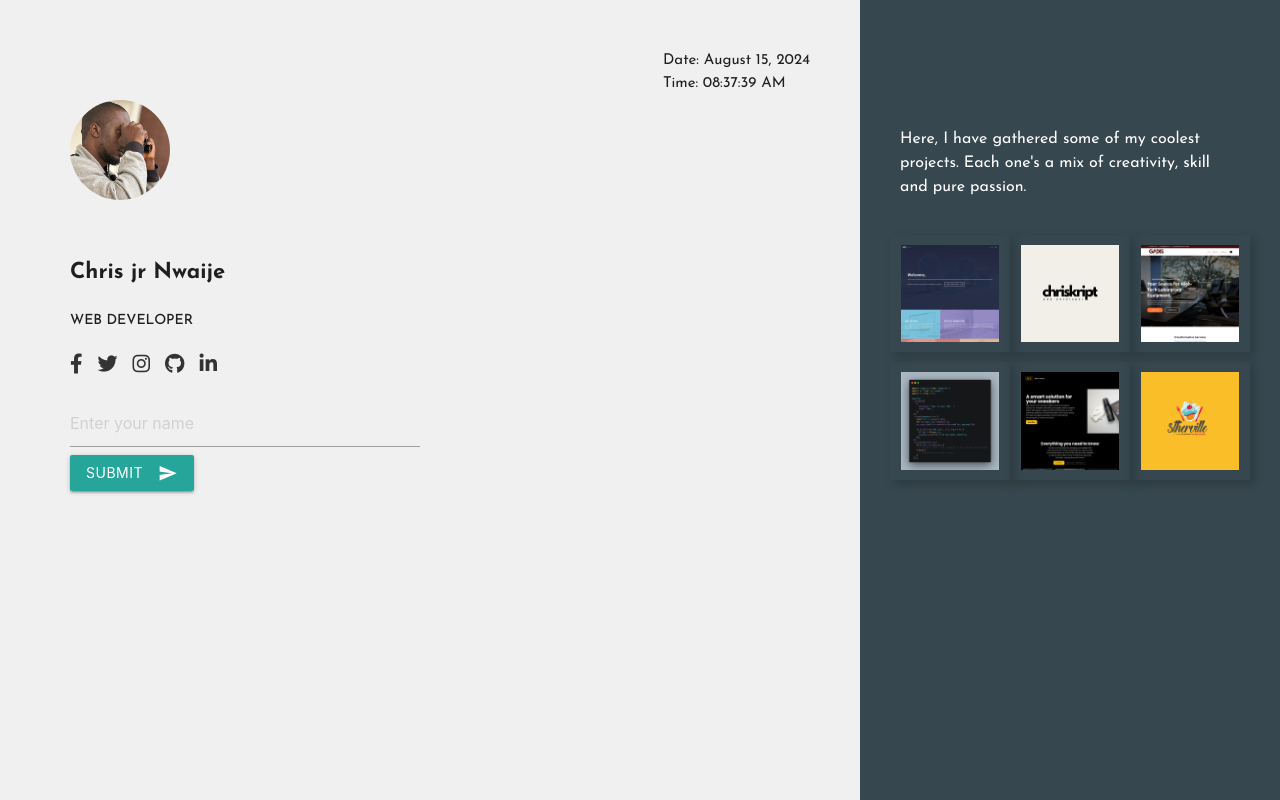
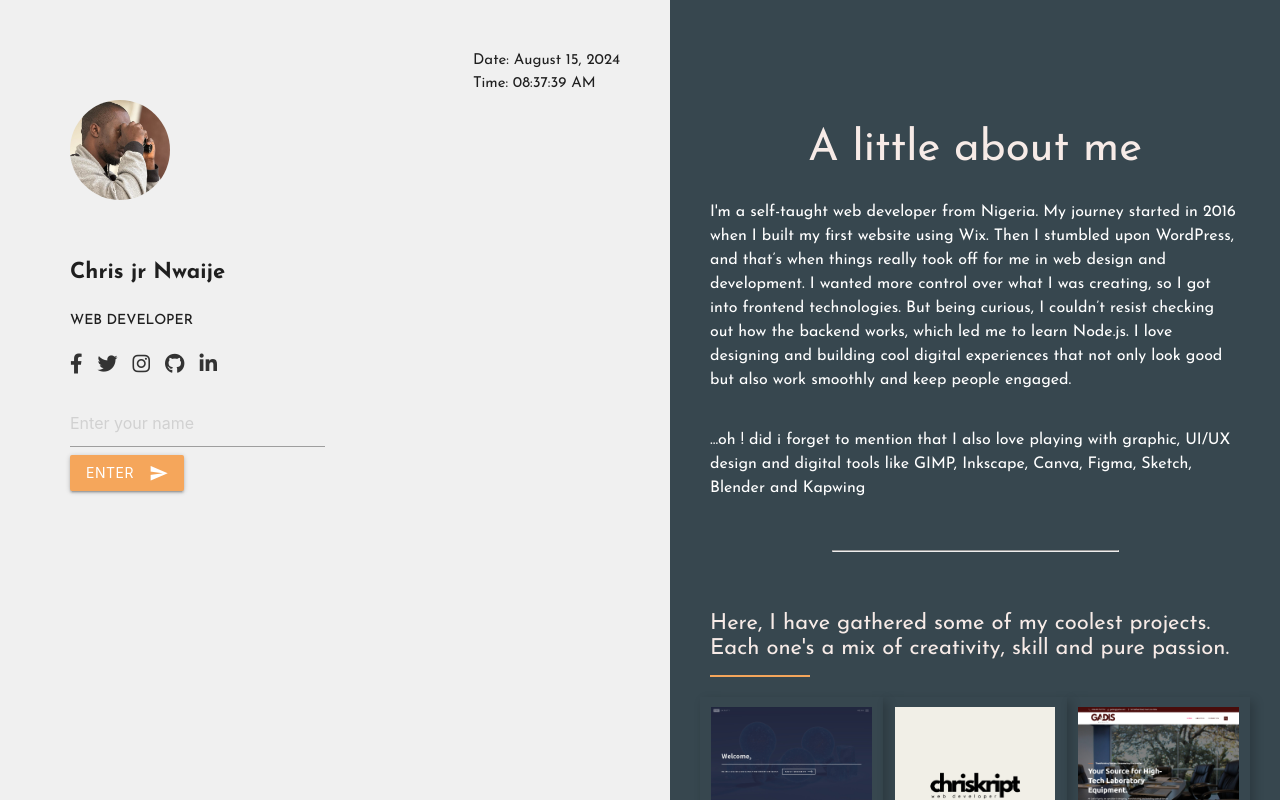
Before and after one commit to chriskript/portfolio-flex-card, a plain HTML site: page index.html in a window 1280 px wide. Drawn offline with nearby package versions, Linux system fonts and the light colour scheme; a web font is replaced by a local one.

Commit message:
Added About section

```diff
--- a/assets/css/style.css
+++ b/assets/css/style.css
@@ -144,13 +144,17 @@ h1 {
 }
 
 .social-media-icons a:hover {
-    color: #4db6ac; /* Color on hover */
+    color: #F5A65B; /* Color on hover */
 }
 
 
 #chat-box {
     margin-top: 10px;
     padding-left: 20px;
+}
+
+.btn {
+    background-color: #F5A65B;
 }
 
 /* Right side CSS starts */
@@ -165,6 +169,12 @@ h1 {
     overflow: scroll;
 }
 
+hr {
+    width: 50%;
+    margin-top: 40px;
+    margin-bottom: 60px;
+}
+
 #welcome-message {
     font-family: "Grey Qo", cursive;
     font-weight: 500;
@@ -177,6 +187,29 @@ h1 {
 #right-side p {
     font-size: 16px;
     padding: 10px 20px;
+}
+
+
+.about-section h3 {
+    text-align: center;
+    color: #f7ebe7
+}
+
+.portfolio-section h4 {
+    text-align: left;
+    font-size: 22px;
+    margin-left: 20px;
+    color: #f7ebe7;
+}
+
+.portfolio-section hr {
+    background-color: #F5A65B;
+    width: 100px;
+    height: 2px;
+    margin-top: 10px;
+    margin-bottom: 10px;
+    margin-left: 20px;
+    border: none;
 }
 
 #portfolio {
--- a/index.html
+++ b/index.html
@@ -53,8 +53,7 @@
 
                     <div id="chat-box">
                         <input type="text" id="visitor-name" placeholder="Enter your name" />
-
-                        <button class="btn waves-effect waves-light" type="submit" name="action" onclick="revealRightSide()">Submit
+                        <button class="btn waves-effect waves-light" type="submit" name="action" onclick="revealRightSide()">Enter
                             <i class="material-icons right">send</i>
                           </button>
                     </div>
@@ -73,7 +72,21 @@
         <!-- Right Side -->
         <div id="right-side" class="cards hoverable">
             <h2 id="welcome-message"></h2>
-            <p>Here, I have gathered some of my coolest projects. Each one's a mix of creativity, skill and pure passion.</p>
+
+            <!-- Start About Me-->
+            <div class="about-section">
+                <h3>A little about me</h3>
+                <p>I'm a self-taught web developer from Nigeria. My journey started in 2016 when I built my first website using Wix. Then I stumbled upon WordPress, and that’s when things really took off for me in web design and development. I wanted more control over what I was creating, so I got into frontend technologies. But being curious, I couldn’t resist checking out how the backend works, which led me to learn Node.js. I love designing and building cool digital experiences that not only look good but also work smoothly and keep people engaged.</p>
+
+                <p>...oh ! did i forget to mention that I also love playing with graphic, UI/UX design and digital tools like GIMP, Inkscape, Canva, Figma, Sketch, Blender and Kapwing</p>
+            </div>
+            <hr>
+            <!-- End About Me-->
+
+            <!-- Start Portfolio Section-->
+            <div class="portfolio-section">
+                <h4>Here, I have gathered some of my coolest projects. Each one's a mix of creativity, skill and pure passion.</h4>
+                <hr>
                 <div id="portfolio" class="row">
                     <!--Portfolio Items here-->
                     <div class="portfolio-tile col s12 m12 l4 hoverable">
@@ -123,13 +136,15 @@
                             <p>Description</p>
                         </div>
                     </div>
-
+                </div>
+            </div>
+            <!-- End Portfolio Section -->
         </div>
 
     </div>
 
-    </div>
-
+     <!-- Compiled and minified JavaScript -->
+     <script src="https://cdnjs.cloudflare.com/ajax/libs/materialize/1.0.0/js/materialize.min.js"></script>
     <script src="assets/js/script.js"></script>
 </body>
 </html>
```
Lines whose indentation alone changed are shown as unchanged.
